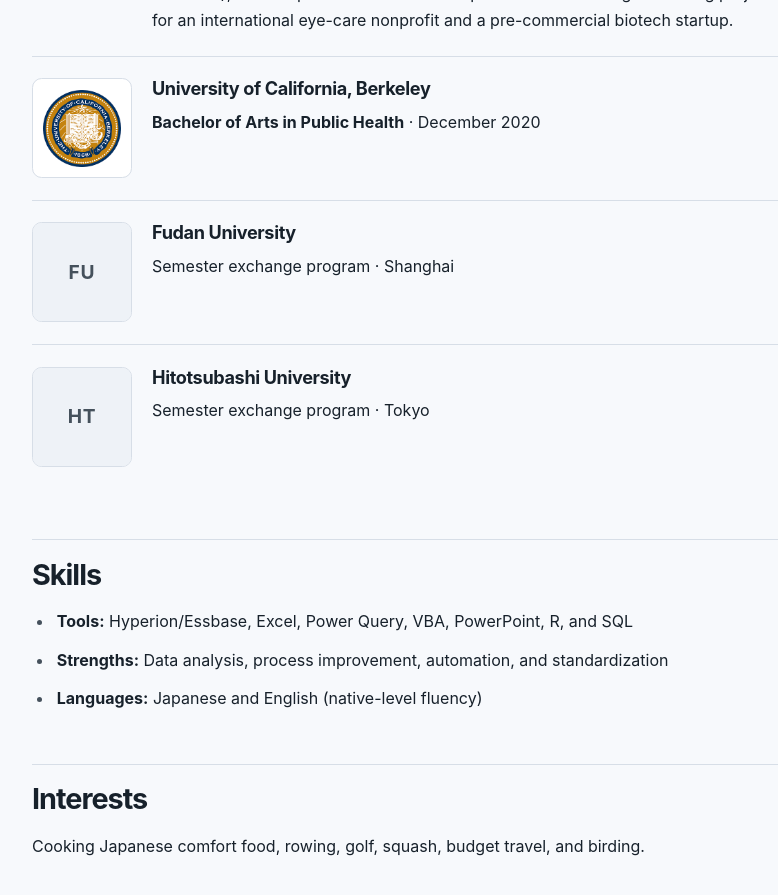
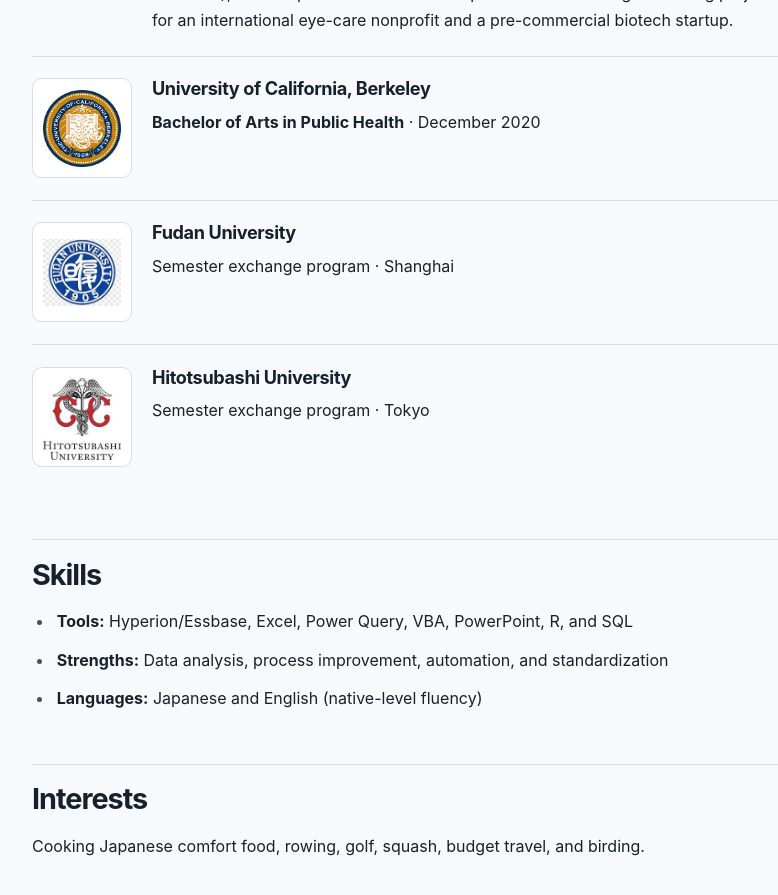
Before and after one commit to dshimada98/dshimada98.github.io, a Jekyll site: the page built from about.md, in a window 1280 px wide and 900 px high, scrolled down 642 px. Shown: the top 895 px of the window, without its empty margins (224-1002 px from the left). Built offline with Jekyll 4.4.1, drawn with Linux system fonts in a browser that asks for light colours.

Commit message:
Update site content and add university logos
Replit-Commit-Author: Agent

```diff
--- a/about.md
+++ b/about.md
@@ -32,14 +32,14 @@ Haas Healthcare Association (VP Careers); Asian Business Club (VP External Relat
 
 Semester exchange program · Shanghai
 {% endcapture %}
-{% include organization-entry.html initials="FU" content=fudan_education %}
+{% include organization-entry.html logo="/assets/logos/fudan-university.jpg" content=fudan_education %}
 
 {% capture hitotsubashi_education %}
 ### Hitotsubashi University
 
 Semester exchange program · Tokyo
 {% endcapture %}
-{% include organization-entry.html initials="HT" content=hitotsubashi_education %}
+{% include organization-entry.html logo="/assets/logos/hitotsubashi-university.jpg" content=hitotsubashi_education %}
 
 ## Skills
 
```
Also changed, not shown: Change1.md (+3 -3 lines), assets/logos/fudan-university.jpg (added), assets/logos/hitotsubashi-university.jpg (added).
